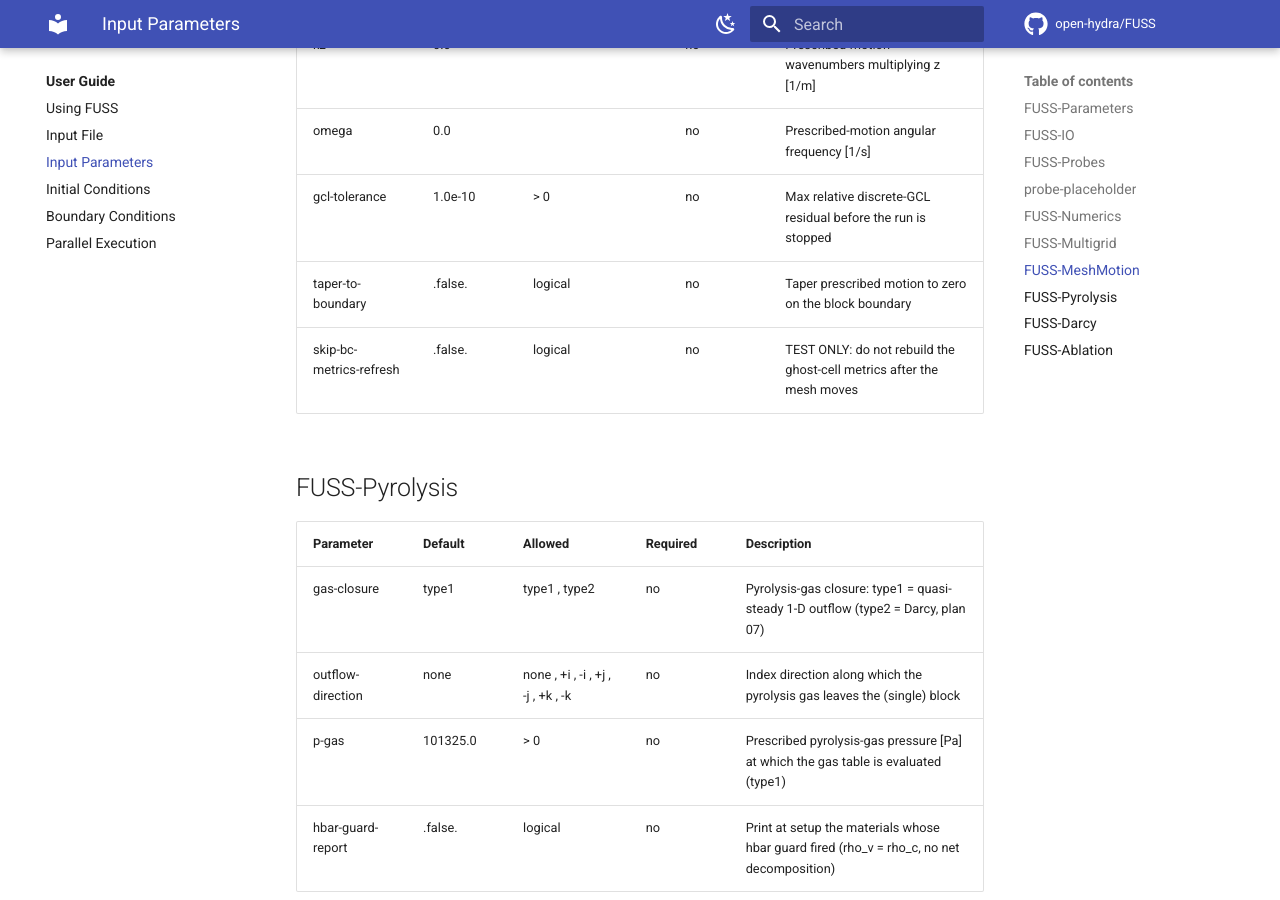
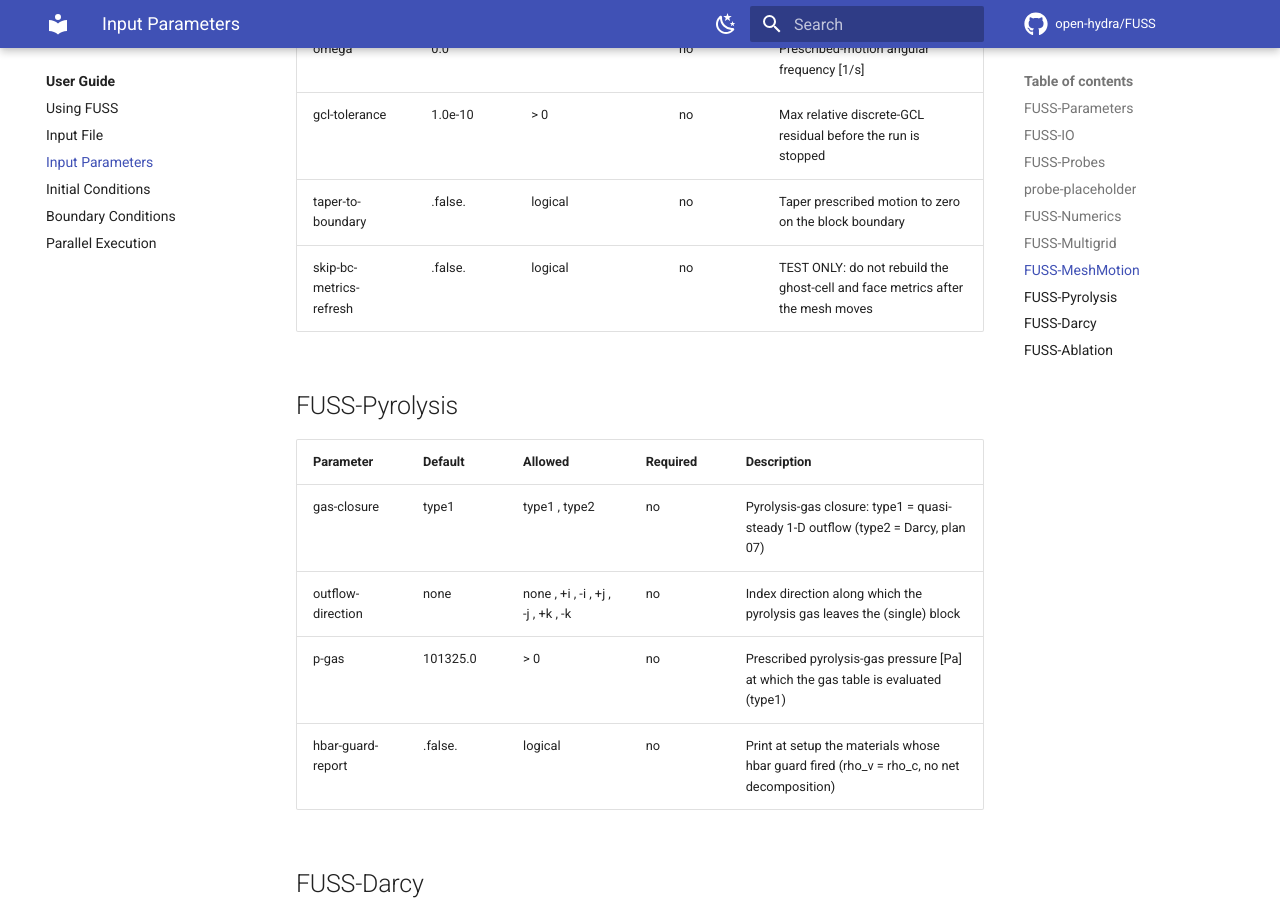
Before and after one commit to open-hydra/FUSS, an MkDocs documentation site: the page built from docs/user/registry.md, in a window 1280 px wide and 900 px high, scrolled down 4247 px. Built offline with MkDocs 1.6.1 and Material for MkDocs 9.7.7, drawn with Linux system fonts in a browser that asks for light colours; comment, search, counter and statistics services are not loaded.

Commit message:
docs: registry.md regenerated by DocGen (plan 14 S7b F-S7b-4)
The skip-bc-metrics-refresh text of F-S7b-2; the diffusive-metric row came with the merge and matches DocGen.

Co-Authored-By: Claude Opus 5.5 <noreply@anthropic.com>
Claude-Session: https://claude.ai/code/session_01Q6mgzZ4Em2XSijeD1s9D94

```diff
--- a/docs/user/registry.md
+++ b/docs/user/registry.md
@@ -79,7 +79,7 @@
 | omega | 0.0 |  |  no | Prescribed-motion angular frequency [1/s] |
 | gcl-tolerance | 1.0e-10 | > 0 |  no | Max relative discrete-GCL residual before the run is stopped |
 | taper-to-boundary | .false. | logical |  no | Taper prescribed motion to zero on the block boundary |
-| skip-bc-metrics-refresh | .false. | logical |  no | TEST ONLY: do not rebuild the ghost-cell metrics after the mesh moves |
+| skip-bc-metrics-refresh | .false. | logical |  no | TEST ONLY: do not rebuild the ghost-cell and face metrics after the mesh moves |
 
 ## FUSS-Pyrolysis
 
```
